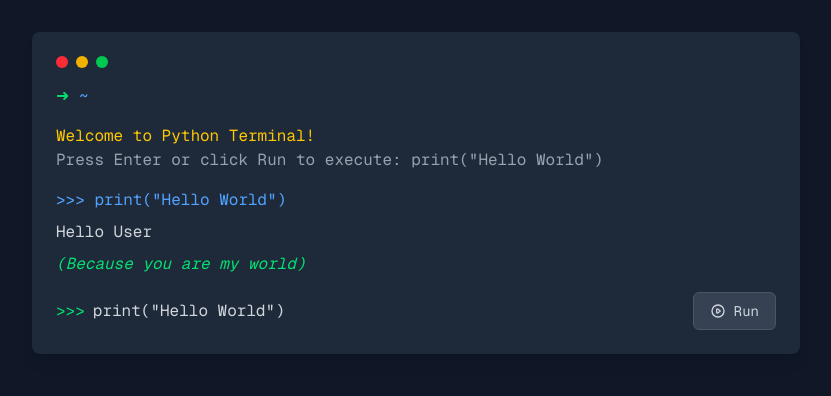
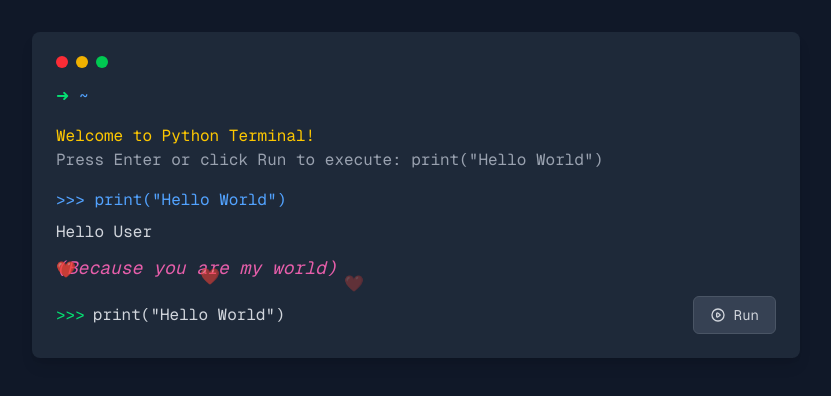
Before and after one commit to kyawphyothu/hello-world-romance, a Next.js app: page /terminal in a window 1280 px wide. Both pictures are taken after a click on the button "Run". Shown: the top 396 px of the page, without its empty margins (224-1055 px from the left). Built offline with nearby package versions, Linux system fonts and the light colour scheme.

Commit message:
Implement typewriter effect for greeting in TerminalPage: added a new state for typedGreeting, modified handleRun to display greeting progressively, and enhanced message display with floating love icons.

```diff
--- a/src/app/terminal/page.tsx
+++ b/src/app/terminal/page.tsx
@@ -1,18 +1,30 @@
 'use client'
 
-import React, { useState } from 'react'
+import React, { useState, useEffect } from 'react'
 import { useSearchParams } from 'next/navigation'
 import { motion } from "motion/react"
 
 export default function TerminalPage() {
   const [output, setOutput] = useState<string[]>([])
   const [showMessage, setShowMessage] = useState(false)
+  const [typedGreeting, setTypedGreeting] = useState('')
   const searchParams = useSearchParams()
   const name = searchParams.get('name') || 'User'
 
   const handleRun = () => {
-    setOutput(prev => [...prev, `>>> print("Hello World")`, `Hello ${name}`])
-    setTimeout(() => setShowMessage(true), 1500)
+    setOutput(prev => [...prev, `>>> print("Hello World")`])
+    // Start typewriter effect
+    let currentIndex = 0
+    const greeting = `Hello ${name}`
+    const interval = setInterval(() => {
+      if (currentIndex <= greeting.length) {
+        setTypedGreeting(greeting.slice(0, currentIndex))
+        currentIndex++
+      } else {
+        clearInterval(interval)
+        setTimeout(() => setShowMessage(true), 1000)
+      }
+    }, 100)
   }
 
   const handleKeyPress = (e: React.KeyboardEvent) => {
@@ -58,15 +70,47 @@ export default function TerminalPage() {
                   {line}
                 </motion.div>
               ))}
+              {typedGreeting && (
+                <motion.div
+                  initial={{ opacity: 0 }}
+                  animate={{ opacity: 1 }}
+                  className="text-gray-300"
+                >
+                  {typedGreeting}
+                </motion.div>
+              )}
               {showMessage && (
+                <div className="relative">
                   <motion.div
                     initial={{ opacity: 0, y: 20 }}
                     animate={{ opacity: 1, y: 0 }}
                     transition={{ duration: 0.8, ease: "easeOut" }}
-                  className="text-green-400 italic"
+                    className="text-pink-400 italic text-lg"
                   >
                     (Because you are my world)
                   </motion.div>
+                  {/* Floating Love Icons */}
+                  {[...Array(5)].map((_, i) => (
+                    <motion.div
+                      key={i}
+                      initial={{ opacity: 0, y: 0 }}
+                      animate={{
+                        opacity: [0, 1, 0],
+                        y: -50
+                      }}
+                      transition={{
+                        duration: 2,
+                        delay: i * 0.2,
+                        repeat: Infinity,
+                        ease: "easeOut"
+                      }}
+                      className="absolute text-pink-400"
+                      style={{ left: `${i * 20}%` }}
+                    >
+                      ❤️
+                    </motion.div>
+                  ))}
+                </div>
               )}
             </div>
 
```
Lines whose indentation alone changed are shown as unchanged.
